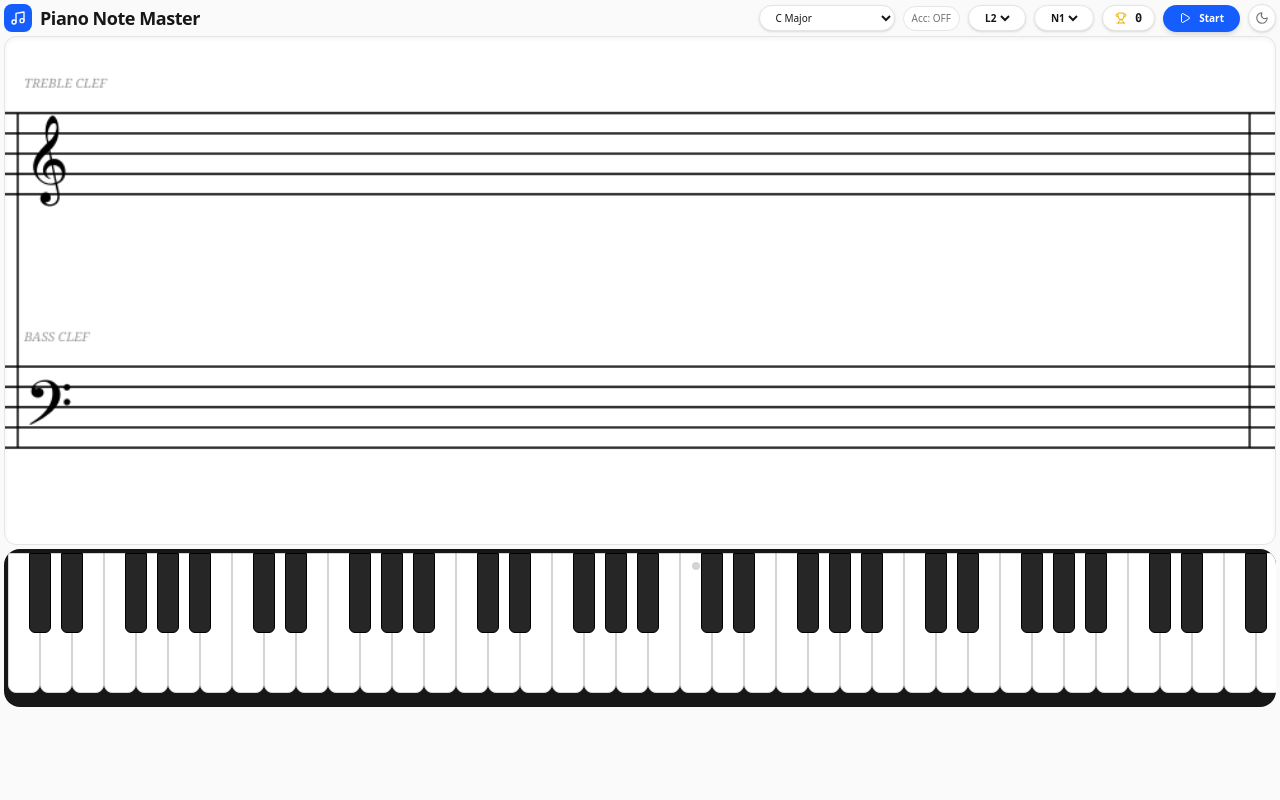
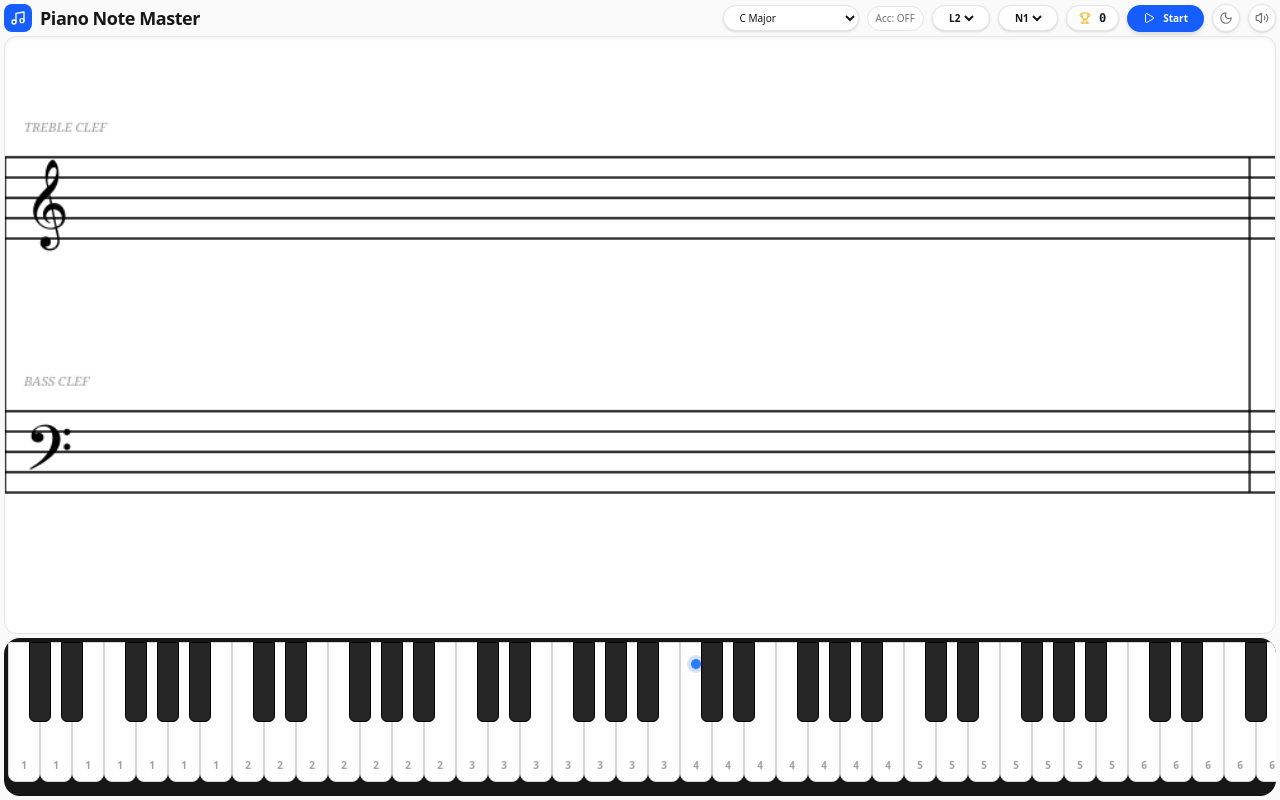
Before and after one commit to kamilogram/PianoNoteMasterAI, a React (Vite) app: page / in a window 1280 px wide. Built offline with nearby package versions, Linux system fonts and the light colour scheme.

Commit message:
feat: add audio toggle and improve piano scrolling
- Add sound enable/disable functionality
- Implement scroll wheel horizontal translation for the piano
- Adjust canvas drawing boundaries in Staff component

```diff
--- a/src/App.tsx
+++ b/src/App.tsx
@@ -8,7 +8,7 @@ import { motion, AnimatePresence } from 'motion/react';
 import { Piano } from './components/Piano';
 import { Staff } from './components/Staff';
 import { audioService } from './services/audioService';
-import { Play, Pause, RotateCcw, Settings, Music, Trophy, Clock, Sun, Moon } from 'lucide-react';
+import { Play, Pause, RotateCcw, Settings, Music, Trophy, Clock, Sun, Moon, Volume2, VolumeX } from 'lucide-react';
 
 interface Note {
   id: number;
@@ -115,6 +115,7 @@ export default function App() {
   const [keyChangeAlert, setKeyChangeAlert] = useState<{ id: number; keyName: string } | null>(null);
   const [startTime, setStartTime] = useState<string | null>(null);
   const [isCompact, setIsCompact] = useState(false);
+  const [soundEnabled, setSoundEnabled] = useState(true);
   const [isDarkMode, setIsDarkMode] = useState<boolean>(() => {
     const saved = localStorage.getItem('piano_note_master_dark_mode');
     if (saved !== null) {
@@ -358,7 +359,9 @@ export default function App() {
   }, [generateMeasure, isPlaying]);
 
   const handlePianoPress = useCallback((pitch: string) => {
+    if (soundEnabled) {
       audioService.playNote(pitch);
+    }
 
     let status: 'hit' | 'miss' | 'default' = 'default';
 
@@ -433,7 +436,7 @@ export default function App() {
       next.set(pitch, status);
       return next;
     });
-  }, [isPlaying, generateMeasure]);
+  }, [isPlaying, generateMeasure, soundEnabled]);
 
   const resetGame = () => {
     setScore(0);
@@ -449,8 +452,8 @@ export default function App() {
   };
 
   return (
-    <div className={`min-h-screen font-sans flex flex-col items-center overflow-hidden transition-all duration-500 ${isDarkMode ? 'bg-zinc-950 text-zinc-100' : 'bg-neutral-50 text-neutral-900'} ${isCompact ? 'p-1' : 'p-2 md:p-4'}`}>
-      <header className={`w-full max-w-5xl md:landscape:max-w-none xl:max-w-5xl flex flex-col sm:flex-row justify-between items-center gap-2 md:gap-4 ${isCompact ? 'mb-1' : 'mb-4'}`}>
+    <div className={`min-h-[100dvh] md:h-[100dvh] font-sans flex flex-col items-center overflow-x-hidden overflow-y-auto md:overflow-hidden transition-all duration-500 w-full ${isDarkMode ? 'bg-zinc-950 text-zinc-100' : 'bg-neutral-50 text-neutral-900'} ${isCompact ? 'p-1' : 'p-2 md:p-4'}`}>
+      <header className={`w-full max-w-5xl xl:max-w-7xl shrink-0 flex flex-col sm:flex-row justify-between items-center gap-2 md:gap-4 ${isCompact ? 'mb-1' : 'mb-4'}`}>
         <div className="flex items-center gap-2">
           <div className="bg-blue-600 p-1.5 rounded-lg text-white">
             <Music size={isCompact ? 16 : 20} />
@@ -552,6 +555,14 @@ export default function App() {
           </button>
 
           <button
+            onClick={() => setSoundEnabled(!soundEnabled)}
+            className={`p-1.5 rounded-full transition-colors ${isDarkMode ? 'bg-zinc-800/80 hover:bg-zinc-700' : 'bg-white hover:bg-neutral-100/80'} border ${soundEnabled ? (isDarkMode ? 'text-zinc-400 hover:text-zinc-200 border-zinc-700' : 'text-neutral-500 hover:text-neutral-900 border-neutral-200') : 'border-red-500/50 text-red-500 hover:text-red-600'} shadow-sm`}
+            title={soundEnabled ? "Wycisz dźwięki" : "Włącz dźwięki"}
+          >
+            {soundEnabled ? <Volume2 size={isCompact ? 14 : 16} /> : <VolumeX size={isCompact ? 14 : 16} />}
+          </button>
+
+          <button
             onClick={resetGame}
             className={`p-1.5 transition-colors ${isCompact ? 'hidden' : ''} ${isDarkMode ? 'text-zinc-500 hover:text-zinc-200' : 'text-neutral-400 hover:text-neutral-900'}`}
             title="Reset"
@@ -561,9 +572,9 @@ export default function App() {
         </div>
       </header>
 
-      <main className={`w-full max-w-5xl md:landscape:max-w-none xl:max-w-5xl flex flex-col ${isCompact ? 'gap-1' : 'gap-4'}`}>
+      <main className={`w-full max-w-5xl xl:max-w-7xl flex flex-col flex-1 min-h-0 ${isCompact ? 'gap-1' : 'gap-4'}`}>
         {/* Staff Section */}
-        <section className={`relative rounded-xl transition-all duration-500 ${keyChangeAlert ? 'ring-4 ring-amber-400 shadow-[0_0_25px_rgba(245,158,11,0.45)]' : ''}`}>
+        <section className={`relative md:flex-1 md:min-h-0 rounded-xl transition-all duration-500 w-full ${keyChangeAlert ? 'ring-4 ring-amber-400 shadow-[0_0_25px_rgba(245,158,11,0.45)]' : ''}`}>
           <Staff
             notes={notes}
             currentBeat={currentBeat}
@@ -571,8 +582,7 @@ export default function App() {
             isCompact={isCompact}
             measureId={measureId}
             isDarkMode={isDarkMode}
-          />
-
+          >
             {/* Feedback Overlay */}
             <AnimatePresence>
               {feedback && (
@@ -581,7 +591,7 @@ export default function App() {
                   initial={{ opacity: 0, y: 10, scale: 0.8 }}
                   animate={{ opacity: 1, y: -10, scale: 1.1 }}
                   exit={{ opacity: 0 }}
-                className={`absolute left-1/2 -translate-x-1/2 top-1/2 -translate-y-1/2 font-bold text-xl z-20 flex flex-col items-center ${
+                  className={`absolute left-1/2 -translate-x-1/2 top-1/2 -translate-y-1/2 font-bold text-xl md:text-2xl z-0 flex flex-col items-center pointer-events-none drop-shadow-md ${
                     feedback.type === 'hit' ? 'text-green-500' : 'text-red-500'
                   }`}
                 >
@@ -589,6 +599,7 @@ export default function App() {
                 </motion.div>
               )}
             </AnimatePresence>
+          </Staff>
 
           {/* Key Signature Change Announcement Overlay */}
           <AnimatePresence>
@@ -621,7 +632,7 @@ export default function App() {
         </section>
 
         {/* Piano Section */}
-        <section className="w-full relative">
+        <section className="w-full relative shrink-0">
           <Piano onNotePress={handlePianoPress} activeNotes={activePianoNotes} ledgerLines={ledgerLines} isCompact={isCompact} isDarkMode={isDarkMode} />
 
           {startTime && (
--- a/src/components/Piano.tsx
+++ b/src/components/Piano.tsx
@@ -1,4 +1,4 @@
-import React from 'react';
+import React, { useRef, useEffect } from 'react';
 import { motion } from 'motion/react';
 
 interface PianoProps {
@@ -16,6 +16,24 @@ export const Piano: React.FC<PianoProps> = React.memo(({ onNotePress, activeNote
   // N=1: 2-5, N=2+: 1-6 (starting at octave 1 ensures B1 is available for flat keys like Gb/Eb is)
   const startOctave = ledgerLines >= 2 ? 1 : 2;
   const endOctave = (ledgerLines === 1) ? 5 : 6;
+
+  const containerRef = useRef<HTMLDivElement>(null);
+
+  useEffect(() => {
+    const container = containerRef.current;
+    if (!container) return;
+
+    const handleWheel = (e: WheelEvent) => {
+      // If purely vertical scrolling, translate to horizontal scroll
+      if (e.deltaY !== 0 && Math.abs(e.deltaX) < Math.abs(e.deltaY)) {
+        e.preventDefault();
+        container.scrollLeft += e.deltaY;
+      }
+    };
+
+    container.addEventListener('wheel', handleWheel, { passive: false });
+    return () => container.removeEventListener('wheel', handleWheel);
+  }, []);
 
   const octaves = [];
   for (let i = startOctave; i <= endOctave; i++) {
@@ -53,7 +71,10 @@ export const Piano: React.FC<PianoProps> = React.memo(({ onNotePress, activeNote
   const containerHeight = isCompact ? 150 : 192; // 48*4
 
   return (
-    <div className={`w-full transition-colors duration-500 ${isDarkMode ? 'bg-zinc-950 border border-zinc-850' : 'bg-neutral-900'} ${isCompact ? 'p-1' : 'p-4'} rounded-2xl shadow-inner overflow-x-auto custom-scrollbar`}>
+    <div
+      ref={containerRef}
+      className={`w-full transition-colors duration-500 ${isDarkMode ? 'bg-zinc-950 border border-zinc-850' : 'bg-neutral-900'} ${isCompact ? 'p-1' : 'p-4'} rounded-2xl shadow-inner overflow-x-auto custom-scrollbar`}
+    >
       <div className={`relative flex min-w-max mx-auto`} style={{ height: `${containerHeight}px` }}>
         {/* White Keys */}
         {WHITE_KEYS.map((key) => (
@@ -65,13 +86,13 @@ export const Piano: React.FC<PianoProps> = React.memo(({ onNotePress, activeNote
             style={{ width: `${keyWidth}px`, height: `${keyHeight}px` }}
           >
             {key.name === 'C4' && (
-              <div className={`absolute top-2 left-1/2 -translate-x-1/2 w-2 h-2 rounded-sm ${isDarkMode ? 'bg-zinc-400' : 'bg-neutral-300'}`} />
+              <div className="absolute top-4 left-1/2 -translate-x-1/2 flex flex-col items-center gap-0.5 pointer-events-none" title="Środek klawiatury (C4)">
+                <div className="w-2.5 h-2.5 rounded-full bg-blue-500 ring-4 ring-blue-500/20 shadow-sm" />
+              </div>
             )}
-            {!isCompact && (
-              <span className={`absolute bottom-2 left-1/2 -translate-x-1/2 text-[10px] font-bold ${isDarkMode ? 'text-zinc-500' : 'text-neutral-400'}`}>
-                {key.octave}
-              </span>
-            )}
+            <span className={`absolute bottom-2 left-1/2 -translate-x-1/2 text-[10px] font-bold ${isDarkMode ? 'text-zinc-500' : 'text-neutral-400'}`}>
+              {key.octave}
+            </span>
           </motion.button>
         ))}
 
--- a/src/components/Staff.tsx
+++ b/src/components/Staff.tsx
@@ -20,6 +20,7 @@ interface StaffProps {
   isCompact?: boolean;
   measureId?: number;
   isDarkMode?: boolean;
+  children?: React.ReactNode;
 }
 
 // Scaling constants
@@ -83,7 +84,7 @@ const getBassKeyPos = (pitch: string): string => {
   return `${note}${octave - 2}`;
 };
 
-export const Staff: React.FC<StaffProps> = React.memo(({ notes, currentBeat = 0, keySignature = 'C Major', isCompact = false, measureId = 0, isDarkMode = false }) => {
+export const Staff: React.FC<StaffProps> = React.memo(({ notes, currentBeat = 0, keySignature = 'C Major', isCompact = false, measureId = 0, isDarkMode = false, children }) => {
   const bgCanvasRef = useRef<HTMLCanvasElement>(null);
   const fgCanvasRef = useRef<HTMLCanvasElement>(null);
 
@@ -122,8 +123,8 @@ export const Staff: React.FC<StaffProps> = React.memo(({ notes, currentBeat = 0,
 
       ctx.fillStyle = activeHighlightColor; // theme active selector
 
-      const staffTop = STAFF_PADDING - 20;
-      const staffBottom = BASS_OFFSET + STAFF_PADDING + 4 * LINE_SPACING + 20;
+      const staffTop = STAFF_PADDING - 50;
+      const staffBottom = BASS_OFFSET + STAFF_PADDING + 4 * LINE_SPACING + 50;
       const rectHeight = staffBottom - staffTop;
 
       ctx.fillRect(centerX - rectWidth / 2, staffTop, rectWidth, rectHeight);
@@ -190,8 +191,8 @@ export const Staff: React.FC<StaffProps> = React.memo(({ notes, currentBeat = 0,
 
     // Draw initial measure barline (before clefs)
     ctx.beginPath();
-    ctx.moveTo(10, staffTop);
-    ctx.lineTo(10, staffBottom);
+    ctx.moveTo(0, staffTop);
+    ctx.lineTo(0, staffBottom);
     ctx.stroke();
   }, [notes, currentBeat, keySignature, isCompact, LINE_SPACING, STAFF_PADDING, CLEF_X, SIG_START_X, SIG_STEP_X, BASS_OFFSET, isDarkMode]);
 
@@ -208,6 +209,8 @@ export const Staff: React.FC<StaffProps> = React.memo(({ notes, currentBeat = 0,
     const ledgerLineColor = isDarkMode ? 'rgba(255, 255, 255, 0.4)' : '#000000';
 
     notes.forEach(note => {
+      ctx.globalAlpha = note.isHit ? 0.2 : 1.0;
+
       const yBase = note.clef === 'treble' ? 0 : BASS_OFFSET;
       const y = yBase + getNoteY(note.displayPitch, note.clef, STAFF_PADDING, LINE_SPACING);
 
@@ -262,18 +265,22 @@ export const Staff: React.FC<StaffProps> = React.memo(({ notes, currentBeat = 0,
         ctx.font = `bold ${isCompact ? 36 : 54}px serif`;
         ctx.fillText(note.accidental, note.x - (isCompact ? 34 : 51), y + (isCompact ? 12 : 18));
       }
+
+      ctx.globalAlpha = 1.0;
     });
 
   }, [notes, currentBeat, isCompact, keySignature, LINE_SPACING, STEP_SPACING, STAFF_PADDING, BASS_OFFSET, isDarkMode]);
 
   return (
-    <div className={`w-full transition-colors duration-500 rounded-xl shadow-inner overflow-hidden border relative ${isDarkMode ? 'bg-zinc-900 border-zinc-800' : 'bg-white border-neutral-200'}`} style={{ aspectRatio: isCompact ? '1000 / 400' : '1000 / 640', height: 'auto' }}>
+    <div className={`w-full md:h-full flex items-center justify-center transition-colors duration-500 rounded-xl shadow-inner overflow-hidden border relative ${isCompact ? 'aspect-[1000/400]' : 'aspect-[1000/640]'} md:aspect-auto ${isDarkMode ? 'bg-zinc-900 border-zinc-800' : 'bg-white border-neutral-200'}`}>
       <canvas
+        key={`bg-${isDarkMode ? 'dark' : 'light'}`}
         ref={bgCanvasRef}
         width={1000}
         height={canvasHeight}
-        className="absolute top-0 left-0 w-full h-full"
+        className="absolute inset-0 w-full h-full object-contain pointer-events-none"
       />
+      {children}
       <AnimatePresence mode="popLayout">
         <motion.div
           key={measureId}
@@ -281,13 +288,14 @@ export const Staff: React.FC<StaffProps> = React.memo(({ notes, currentBeat = 0,
           animate={{ opacity: 1, filter: 'blur(0px)', scale: 1 }}
           exit={{ opacity: 0, filter: 'blur(8px)', scale: 1.02 }}
           transition={{ duration: 0.4, ease: 'easeInOut' }}
-          className="absolute top-0 left-0 w-full h-full"
+          className="absolute inset-0 w-full h-full flex items-center justify-center pointer-events-none z-10"
         >
           <canvas
+            key={isDarkMode ? 'dark' : 'light'}
             ref={fgCanvasRef}
             width={1000}
             height={canvasHeight}
-            className="w-full h-full"
+            className="w-full h-full object-contain pointer-events-none"
           />
         </motion.div>
       </AnimatePresence>
```
Lines whose indentation alone changed are shown as unchanged.
